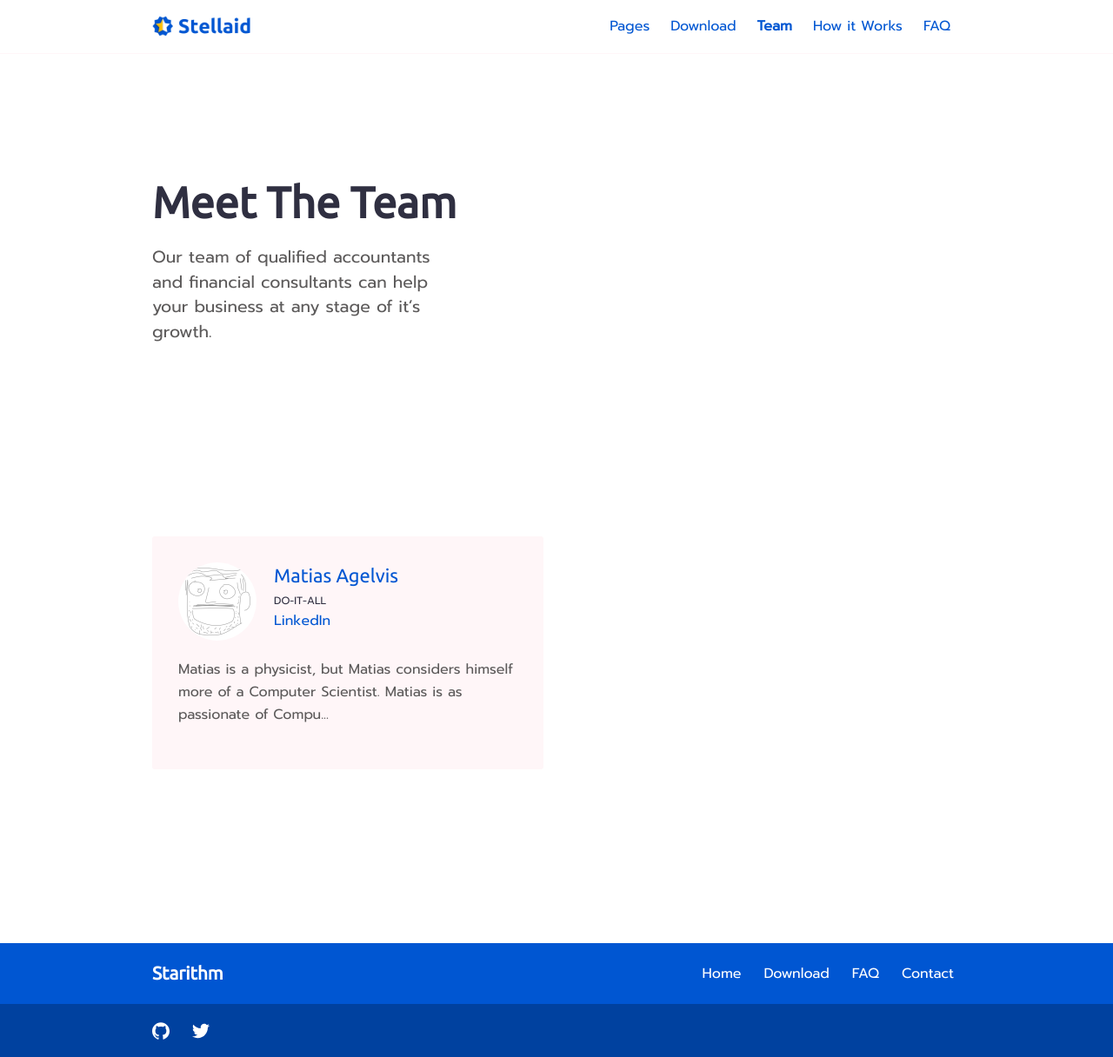
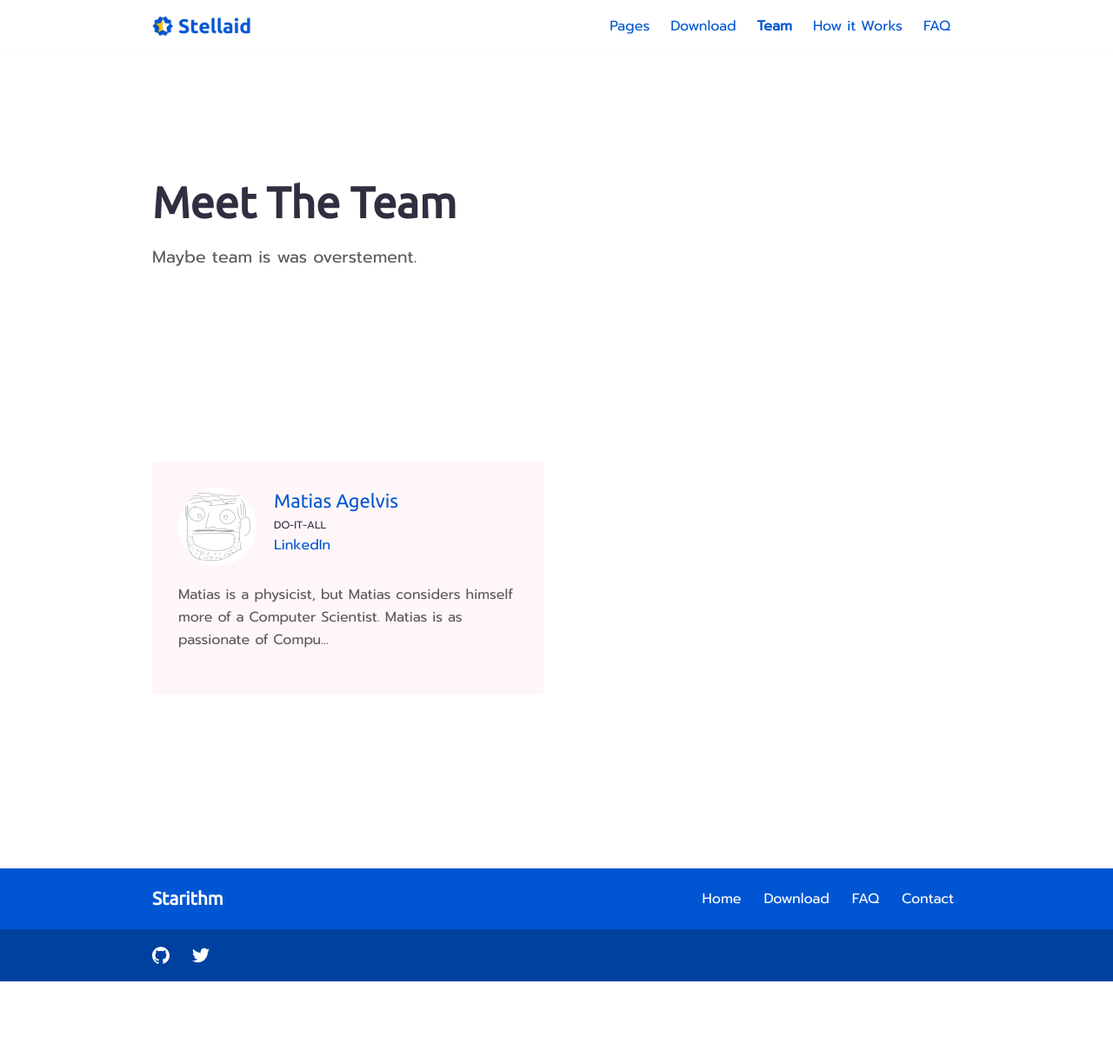
Before and after one commit to MatiasAgelvis/stellaid, a Jekyll site: the page built from team.md, in a window 1280 px wide. Shown: the whole page at 87% size. Built offline with Jekyll 4.4.1, drawn with Linux system fonts in a browser that asks for light colours; after the commit the page ends 1129 px from its top, so only the background shows below that.

Commit message:
Update slogan on team.md

```diff
--- a/team.md
+++ b/team.md
@@ -9,4 +9,4 @@ intro_image_hide_on_mobile: false
 
 # Meet The Team
 
-Our team of qualified accountants and financial consultants can help your business at any stage of it's growth.
+Maybe team is was overstement.
```
